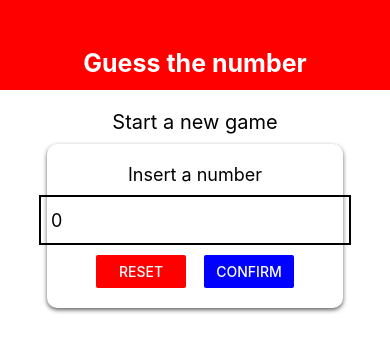
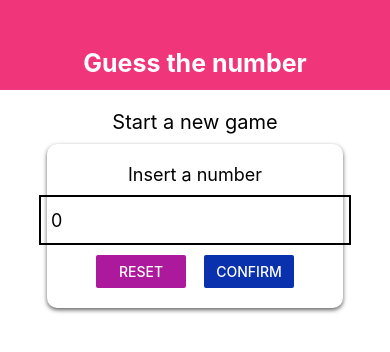
Before and after one commit to omelale/guess-the-number-app, a React Native app: screen / in a window 390 px wide. Shown: the top 352 px of the page. Built offline with nearby package versions, Linux system fonts and the light colour scheme.

Commit message:
Added color as constant
Created a new constant file that holds colors.
Changed the inline colors with the colors from the constant file for future ease of change

```diff
--- a/components/Header.js
+++ b/components/Header.js
@@ -1,5 +1,6 @@
 import React from "react";
 import {StyleSheet, Text, View} from "react-native";
+import colors from "../constants/colors";
 
 const Header = (props) => {
     return (
@@ -11,7 +12,7 @@ const Header = (props) => {
 
 const styles = StyleSheet.create({
     header: {
-        backgroundColor: 'red',
+        backgroundColor: colors.titles,
         height: 90,
         paddingTop: 35,
         justifyContent: 'center',
--- /dev/null
+++ b/constants/colors.js
@@ -0,0 +1,7 @@
+export default {
+    primary: '#0931AE',
+    secondary: '#AD199C',
+    titles: '#F1357A',
+    object: '#FF7759',
+    subject: '#FFBA4D'
+}
--- a/screens/StartGameScreen.js
+++ b/screens/StartGameScreen.js
@@ -1,6 +1,7 @@
 import React from "react";
 import {Button, StyleSheet, Text, TextInput, View} from "react-native";
 import Card from "../components/Card";
+import colors from "../constants/colors";
 
 const StartGameScreen = (props) => {
 
@@ -19,9 +20,9 @@ const StartGameScreen = (props) => {
             />
             <View style={styles.bothButtons}>
                 <View style={styles.button}><Button title="Reset" onPress={() => {
-                }} color="red"/></View>
+                }} color={colors.secondary}/></View>
                 <View style={styles.button}><Button title="Confirm" onPress={() => {
-                }} color='blue'/></View>
+                }} color={colors.primary}/></View>
             </View>
         </Card>
     </View>)
```
